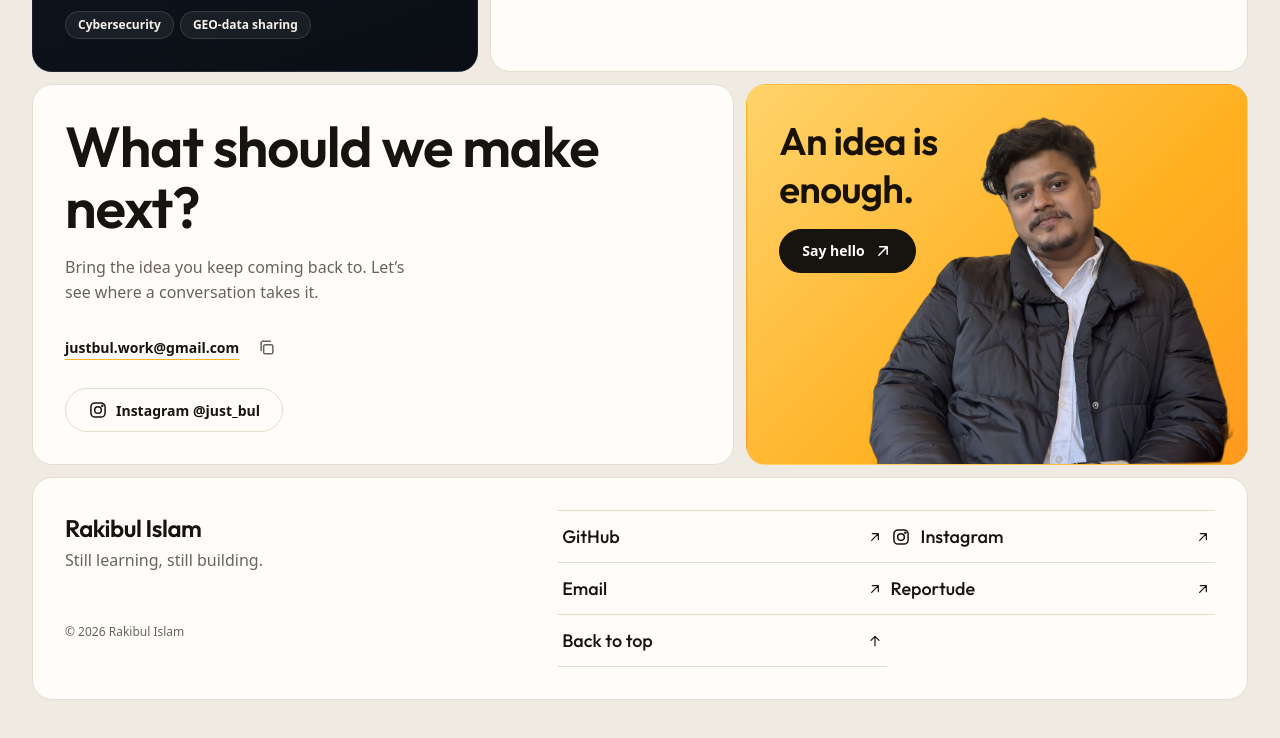
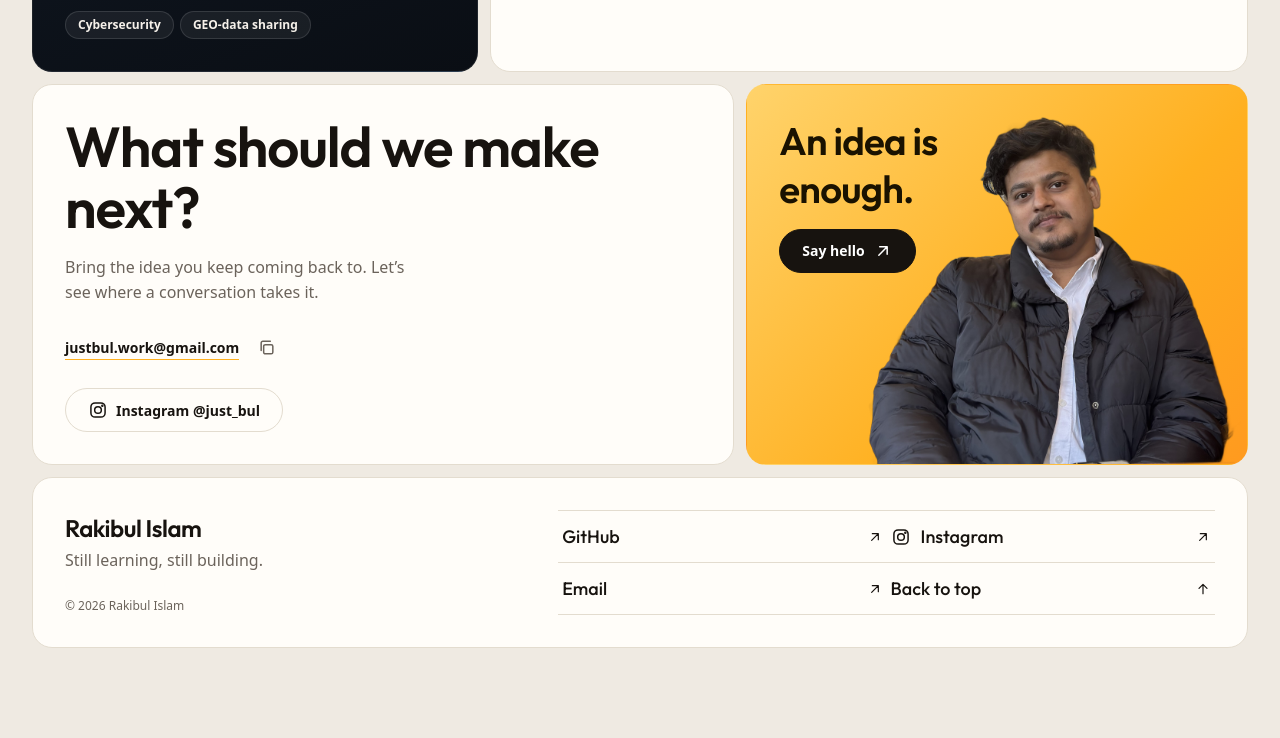
Before and after one commit to Just-Bul/PORTFOLIO-RAKIBUL, a plain HTML site: page index.html in a window 1280 px wide. Shown: the part 2941-3679 px from the top of the page. Drawn offline with Linux system fonts and the light colour scheme.

Commit message:
Remove Reportude link from footer
Co-Authored-By: Claude Sonnet 5.5 <noreply@anthropic.com>

```diff
--- a/index.html
+++ b/index.html
@@ -219,7 +219,6 @@
       <a href="https://github.com/Just-Bul" target="_blank" rel="noopener noreferrer">GitHub <svg class="ic"><use href="#i-ne"/></svg><span class="sr">(opens in a new tab)</span></a>
       <a href="https://www.instagram.com/just_bul" target="_blank" rel="noopener noreferrer"><span class="lnk"><svg class="ic"><use href="#i-ig"/></svg> Instagram</span> <svg class="ic"><use href="#i-ne"/></svg><span class="sr">(opens in a new tab)</span></a>
       <a href="mailto:justbul.work@gmail.com">Email <svg class="ic"><use href="#i-ne"/></svg></a>
-      <a href="https://reportude.in" target="_blank" rel="noopener noreferrer">Reportude <svg class="ic"><use href="#i-ne"/></svg><span class="sr">(opens in a new tab)</span></a>
       <a href="#home">Back to top <svg class="ic"><use href="#i-up"/></svg></a>
     </nav>
     <p class="copy">&copy; <span id="yr">2026</span> Rakibul Islam</p>
```
